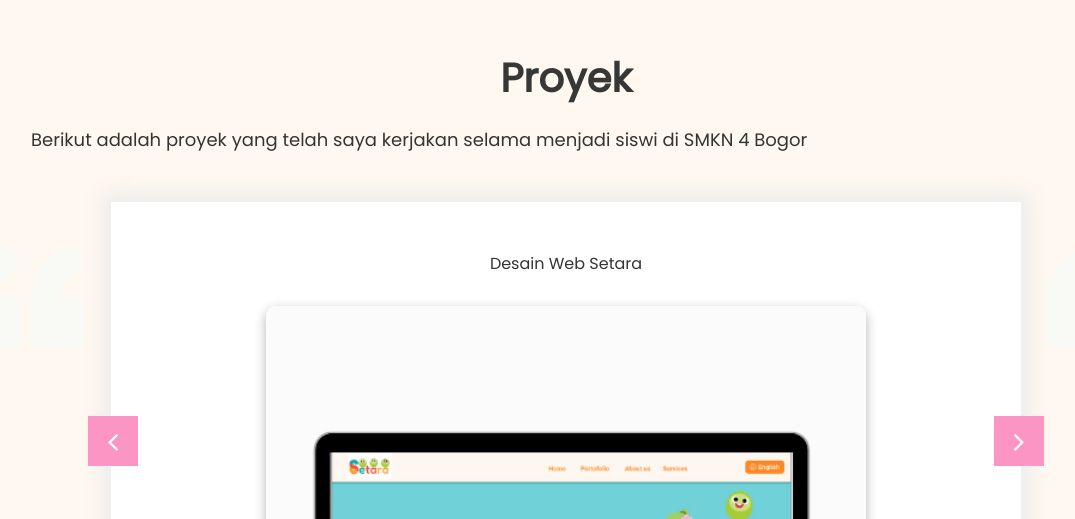
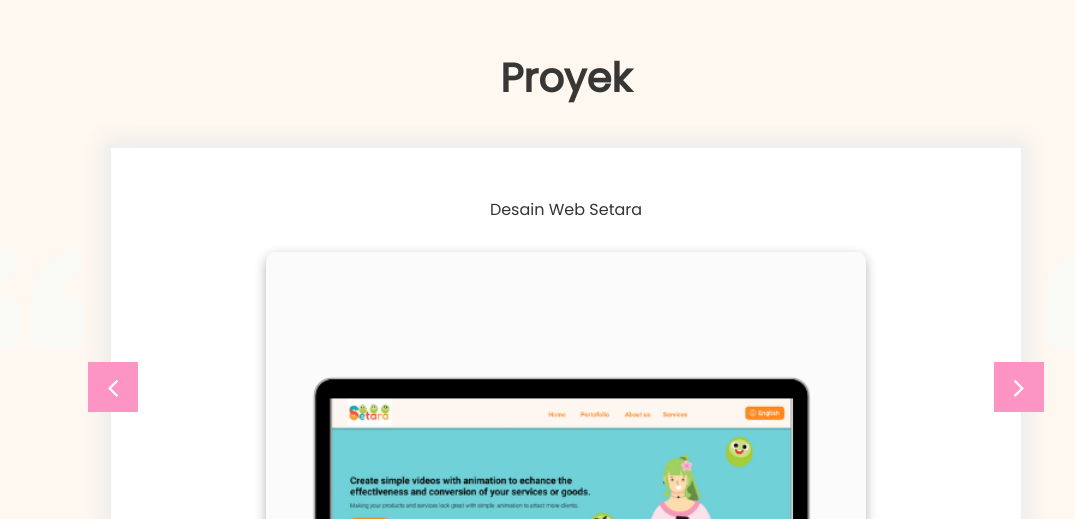
Before and after one commit to hnif4/myportofolio-v1.2, a plain HTML site: page index.html in a window 1280 px wide. Shown: the part 2700-3219 px from the top of the page, without its empty margins (74-1149 px from the left). Drawn offline with nearby package versions, Linux system fonts and the light colour scheme; files whose address does not match are found by name.

Commit message:
perbaharui fevicon.ico

```diff
--- a/css/style.css
+++ b/css/style.css
@@ -667,14 +667,6 @@ button {
     text-align: center;
 }
 
-.testimonial_taital + p {
-    width: 100%;
-    float: left;
-    font-size: 18px; /* Ukuran font bisa disesuaikan */
-    color: #343434;
-    text-align: left;
-    margin-top: 10px;
-}
 
 .testimonial_section_2 {
     width: 100%;
--- a/index.html
+++ b/index.html
@@ -20,7 +20,7 @@
    <!-- Responsive-->
    <link rel="stylesheet" href="css/responsive.css">
    <!-- fevicon -->
-   <link rel="icon" href="images/fevicon.png" type="image/gif" />
+   <link rel="icon" href="images/fevicon.ico" type="image/x-icon" />
    <!-- font css -->
    <link href="https://fonts.googleapis.com/css?family=Roboto:400,500,700&display=swap" rel="stylesheet">
    <!-- Scrollbar Custom CSS -->
@@ -245,7 +245,6 @@
          <div class="row">
             <div class="col-md-12">
                <h1 class="testimonial_taital">Proyek</h1>
-               <p>Berikut adalah proyek yang telah saya kerjakan selama menjadi siswi di SMKN 4 Bogor</p>
             </div>
          </div>
          <div class="testimonial_section_2">
```
Also changed, not shown: images/fevicon.ico (added).
